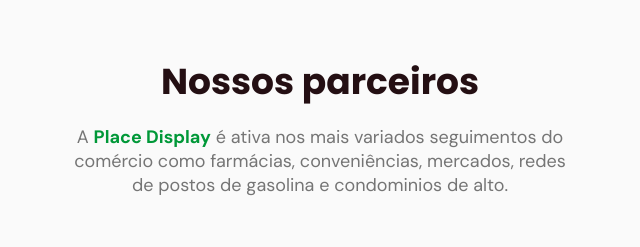
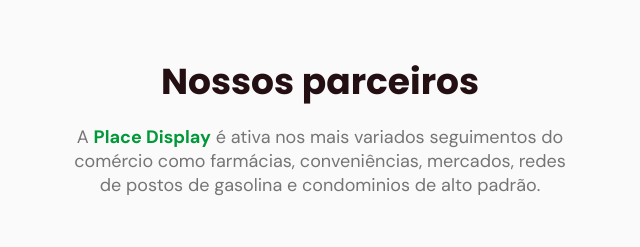
Before and after one commit to valdezjulian/place-display, a plain HTML site: page index.html in a window 1280 px wide. Shown: the part 2840-3087 px from the top of the page, 320-960 px from the left. Drawn offline with nearby package versions, Linux system fonts and the light colour scheme; files that its build step writes are made by us from their sources; a script that the page names is missing.

Commit message:
alteração no arquivo index.html

```diff
--- a/index.html
+++ b/index.html
@@ -152,7 +152,7 @@
           <p class="subtitle">
             A <strong>Place Display</strong> é ativa nos mais variados seguimentos
             do comércio como farmácias, conveniências, mercados, redes de postos
-            de gasolina e condominios de alto.
+            de gasolina e condominios de alto padrão.
         </header>
         </p>
         <div class="cards grid">
```
